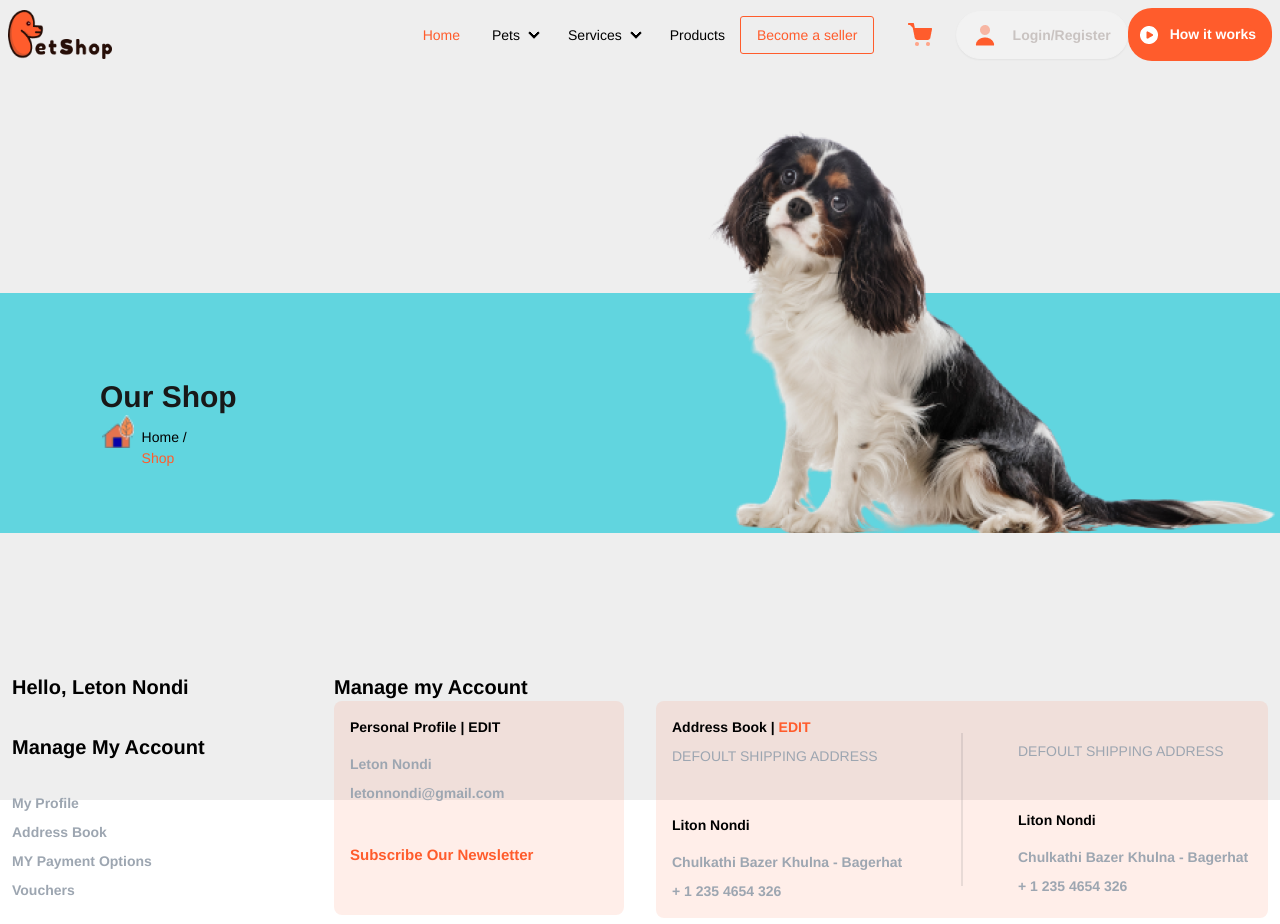
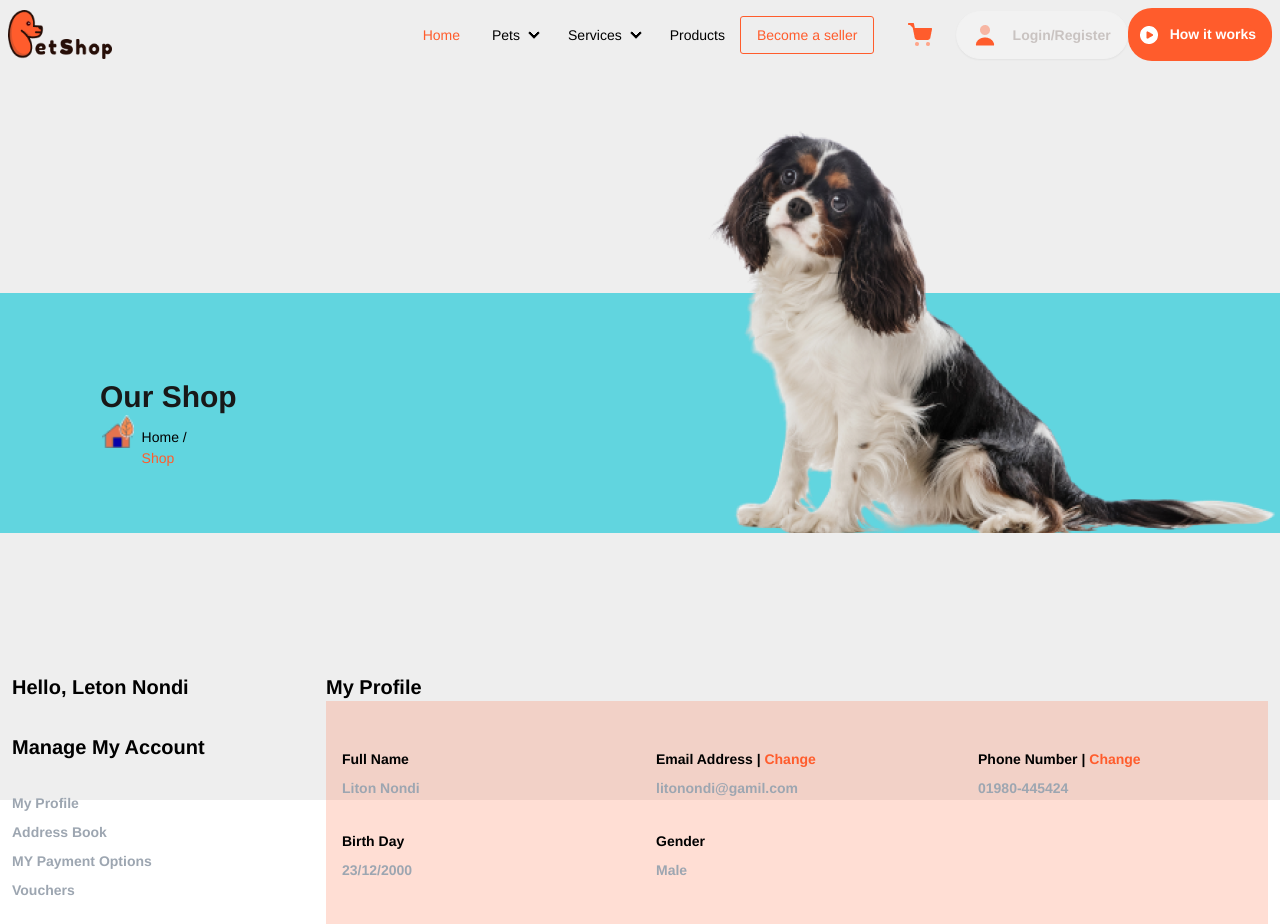
Before and after one commit to Jewel-190237/per-shop, a React (Vite) app: page /myProfile in a window 1280 px wide. Shown: the top 924 px of the page. Built offline with nearby package versions, Linux system fonts and the light colour scheme.

Commit message:
address added

```diff
--- /dev/null
+++ b/src/Components/MyAccount/AddressBook.jsx
@@ -0,0 +1,11 @@
+import React from 'react';
+
+const AddressBook = () => {
+    return (
+        <div>
+
+        </div>
+    );
+};
+
+export default AddressBook;
--- a/src/Components/MyAccount/ManageAccount1.jsx
+++ b/src/Components/MyAccount/ManageAccount1.jsx
@@ -21,7 +21,7 @@ const ManageAccount1 = () => {
                 <div className='grid grid-cols-2 md:grid-cols-4 p-3 mt-32 gap-8'>
                     <div>
                         <h4 className='text-xl font-bold'>Hello, Leton Nondi</h4>
-                        <a href="/manageAccount1"><h4 className='mt-8 text-xl font-bold'>Manage My Account</h4></a>
+                        <a href=""><h4 className='mt-8 text-xl font-bold'>Manage My Account</h4></a>
                         <div className='mt-8'>
                             <a href="/myProfile"><p className='mt-2 text-[#9da6b1] font-bold'>My Profile</p></a>
                             <a href=""><p className='mt-2 text-[#9da6b1] font-bold'>Address Book</p></a>
--- a/src/Components/MyAccount/MyProfile.jsx
+++ b/src/Components/MyAccount/MyProfile.jsx
@@ -18,7 +18,7 @@ const MyProfile = () => {
                 </div>
             </div>
             <div className='max-w-[1320] mx-auto'>
-                <div className='grid grid-cols-2 md:grid-cols-4 p-3 mt-32 gap-8'>
+                <div className='grid grid-cols-2 md:grid-cols-4 p-3 mt-32 rounded-lg '>
                     <div>
                         <h4 className='text-xl font-bold'>Hello, Leton Nondi</h4>
                         <a href="/manageAccount1"><h4 className='mt-8 text-xl font-bold'>Manage My Account</h4></a>
@@ -36,35 +36,41 @@ const MyProfile = () => {
                         <h4 className='mt-8 text-xl font-bold'>My Review</h4>
                         <h4 className='mt-8 text-xl font-bold'>Sell with us</h4>
                     </div>
-                    <div>
-                        <h4 className='text-xl font-bold'>Manage my Account</h4>
-                        <div className='bg-[#FF5C2C1A] rounded-lg p-4'>
-                            <h4 className='font-bold'>Personal Profile | EDIT</h4>
-                            <div className='mt-4'>
-                                <a href=""><p className='mt-2 text-[#9da6b1] font-bold'>Leton Nondi</p></a>
-                                <a href=""><p className='mt-2 text-[#9da6b1] font-bold'>letonnondi@gmail.com</p></a>
+                    <div className=''>
+                        <h4 className='text-xl font-bold'>My Profile</h4>
+                        <div className='bg-[#FF5C2C33] p-4'>
+                            <div className='mt-8'>
+                                <h4 className='font-bold'> Full Name</h4>
+                                <p className='mt-2 text-[#9da6b1] font-bold'>Liton Nondi</p>
                             </div>
-                            <h4 className='mt-10 font-bold text-[15px] pb-8 text-[#FF5C2C]'>Subscribe Our Newsletter</h4>
+                            <div className='mt-8'>
+                                <h4 className='font-bold'>Birth Day</h4>
+                                <p className='mt-2 text-[#9da6b1] font-bold'>23/12/2000</p>
+                            </div>
+                            <h4 className='mt-10 font-bold text-[15px] text-[#FF5C2C]'>Subscribe Our Newsletter</h4>
+                            <div className='mt-4 flex flex-col gap-3'>
+                                <button className='btn btn-outline rounded-3xl text-white font-bold bg-[#FF5C2C] px-10 w-2/3 '>Edit Profile</button>
+                                <button className='btn btn-outline rounded-3xl text-white font-bold bg-[#FF5C2C] w-2/3'>Change Password</button>
+                            </div>
                         </div>
                     </div>
                     <div className='col-span-2 mt-7'>
-                        <div className='flex justify-between gap-4 bg-[#FF5C2C1A] rounded-lg'>
+                        <div className='flex justify-between gap-4 bg-[#FF5C2C33] h-96'>
                             <div className='flex-1 rounded-lg p-4'>
-                                <h4 className='font-bold'>Address Book | <span className='text-[#FF5C2C]'>EDIT</span></h4>
-                                <p className='mt-2 text-[#9da6b1]  uppercase'>DEFOULT SHIPPING ADDRESS</p>
-                                <h4 className='font-bold mt-12'>Liton Nondi </h4>
-                                <div className='mt-4'>
-                                    <p className='mt-2 text-[#9da6b1] font-bold'>Chulkathi Bazer Khulna - Bagerhat </p>
-                                    <p className='mt-2 text-[#9da6b1] font-bold'>+ 1 235 4654 326</p>
+                                <div className='mt-8'>
+                                    <h4 className='font-bold'>Email Address | <span className='text-[#FF5C2C]'>Change</span></h4>
+                                    <p className='mt-2 text-[#9da6b1] font-bold'>litonondi@gamil.com</p>
+                                </div>
+                                <div className='mt-8'>
+                                    <h4 className='font-bold'>Gender</h4>
+                                    <p className='mt-2 text-[#9da6b1] font-bold'>Male</p>
                                 </div>
                             </div>
-                            <div className="divider lg:divider-horizontal py-8"></div>
+                            {/* <div className="divider lg:divider-horizontal py-8"></div> */}
                             <div className='flex-1 rounded-lg p-4'>
-                                <p className='mt-6 text-[#9da6b1]  uppercase'>DEFOULT SHIPPING ADDRESS</p>
-                                <h4 className='font-bold mt-12'>Liton Nondi </h4>
-                                <div className='mt-4'>
-                                    <p className='mt-2 text-[#9da6b1] font-bold'>Chulkathi Bazer Khulna - Bagerhat </p>
-                                    <p className='mt-2 text-[#9da6b1] font-bold'>+ 1 235 4654 326</p>
+                                <div className='mt-8'>
+                                    <h4 className='font-bold'>Phone Number | <span className='text-[#FF5C2C]'>Change</span></h4>
+                                    <p className='mt-2 text-[#9da6b1] font-bold'>01980-445424</p>
                                 </div>
                             </div>
                         </div>
--- a/src/main.jsx
+++ b/src/main.jsx
@@ -25,6 +25,7 @@ import Payment2 from './Components/Payment/Payment2.jsx';
 import Payment3 from './Components/Payment/Payment3.jsx';
 import ManageAccount1 from './Components/MyAccount/ManageAccount1.jsx';
 import MyProfile from './Components/MyAccount/MyProfile.jsx';
+import AddressBook from './Components/MyAccount/AddressBook.jsx';
 const router = createBrowserRouter([
   {
     path: "/",
@@ -91,6 +92,10 @@ const router = createBrowserRouter([
         path: "/myProfile",
         element: <MyProfile></MyProfile>
       },
+      {
+        path: "/addressBook",
+        element: <AddressBook></AddressBook>
+      },
 
       {
         path: "/contact",
```
